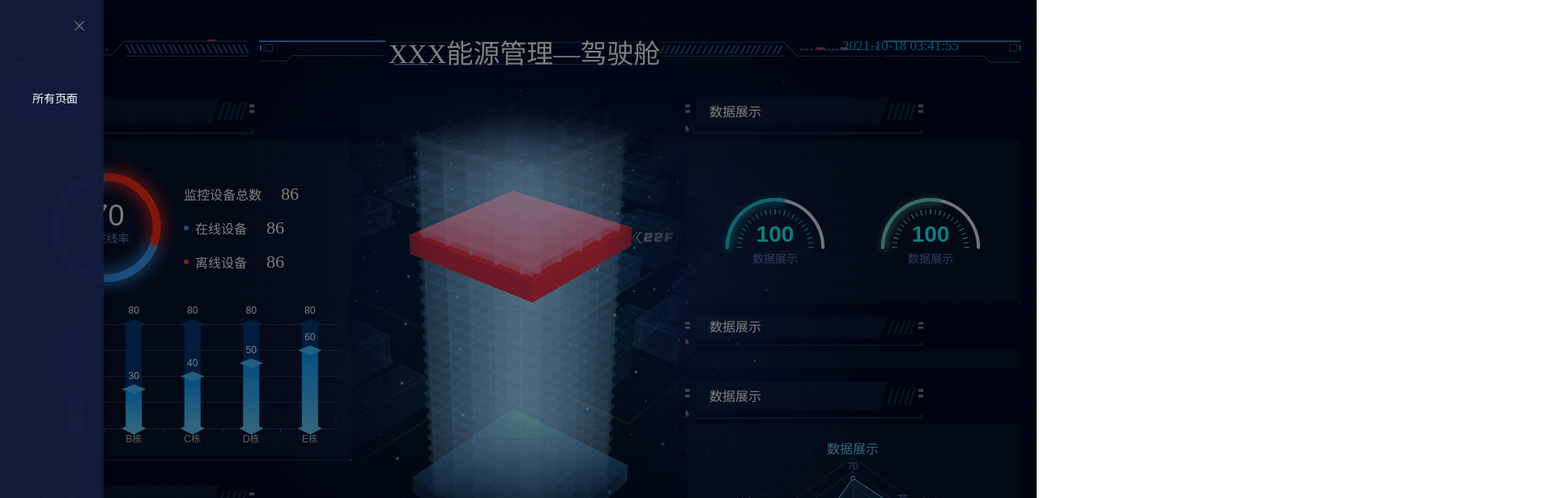
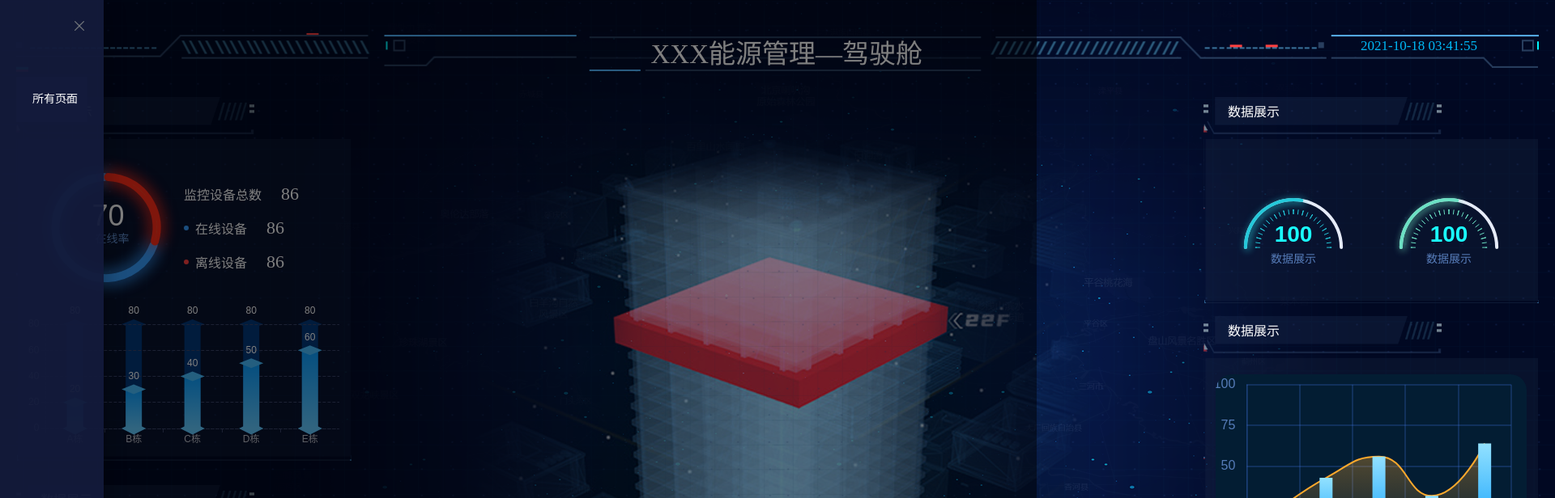
Before and after one commit to luxinru/energy, a Vue app: page /#/cockpit in a window 1280 px wide. Shown: the top 616 px of the page at 81% size, 1920 px wide, since content can reach past the window. Built offline with nearby package versions, Linux system fonts and the light colour scheme; what vue3-count-to would draw is missing.

Commit message:
feat: 页面固定宽高

```diff
--- a/src/App.vue
+++ b/src/App.vue
@@ -45,7 +45,6 @@ export default {
 
   mounted () {
     window.onresize = () => {
-      console.log('onresizeonresizeonresizeonresize')
       location.reload()
     }
   },
@@ -87,9 +86,12 @@ export default {
 <style lang="less">
 #app {
   position: relative;
+  width: 100%;
+  height: 100%;
+  overflow: hidden;
 
   .rightSide {
-    position: absolute;
+    position: fixed;
     top: 0;
     left: 0;
     bottom: 0;
--- a/src/assets/css/global.less
+++ b/src/assets/css/global.less
@@ -1,11 +1,10 @@
 html,
 body,
 #app {
-  width: 100%;
-  height: 100%;
+  width: 1920px;
+  height: 1080px;
   padding: 0;
   margin: 0;
-  overflow: hidden;
 }
 * {
   margin: 0;
--- a/src/views/Cockpit/index.vue
+++ b/src/views/Cockpit/index.vue
@@ -92,7 +92,7 @@ export default {
   background-size: 100% 100%;
   color: #fff;
   box-sizing: border-box;
-  overflow-y: scroll;
+  overflow: hidden;
   display: flex;
   flex-direction: column;
 
--- a/src/views/Compared.vue
+++ b/src/views/Compared.vue
@@ -319,7 +319,7 @@ export default {
   background-size: 100% 100%;
   color: #fff;
   box-sizing: border-box;
-  overflow-y: scroll;
+  overflow: hidden;
   display: flex;
   flex-direction: column;
 
--- a/src/views/Home.vue
+++ b/src/views/Home.vue
@@ -80,7 +80,7 @@ export default {
   background-size: 100% 100%;
   color: #fff;
   box-sizing: border-box;
-  overflow-y: scroll;
+  overflow: hidden;
   display: flex;
   flex-direction: column;
 
--- a/src/views/Inquire.vue
+++ b/src/views/Inquire.vue
@@ -259,7 +259,7 @@ export default {
   background-size: 100% 100%;
   color: #fff;
   box-sizing: border-box;
-  overflow-y: scroll;
+  overflow: hidden;
   display: flex;
   flex-direction: column;
 
--- a/src/views/ScreenPage.vue
+++ b/src/views/ScreenPage.vue
@@ -377,6 +377,7 @@ export default {
   box-sizing: border-box;
   display: flex;
   flex-direction: column;
+  overflow: hidden;
 }
 .screen-header {
   width: 100%;
--- a/src/views/SubOption.vue
+++ b/src/views/SubOption.vue
@@ -272,7 +272,7 @@ export default {
   background-size: 100% 100%;
   color: #fff;
   box-sizing: border-box;
-  overflow-y: scroll;
+  overflow: hidden;
   display: flex;
   flex-direction: column;
 
--- a/src/views/SubOption2.vue
+++ b/src/views/SubOption2.vue
@@ -624,7 +624,7 @@ export default {
   background-size: 100% 100%;
   color: #fff;
   box-sizing: border-box;
-  overflow-y: scroll;
+  overflow: hidden;
   display: flex;
   flex-direction: column;
 
```
